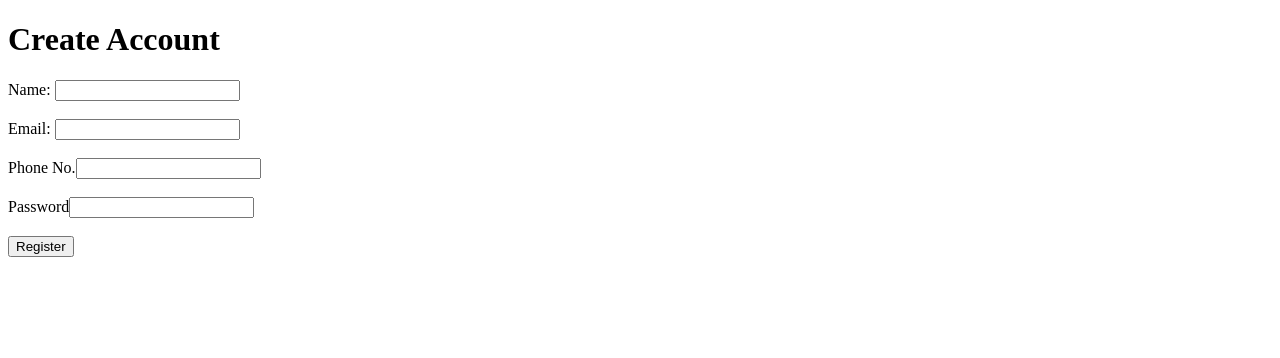
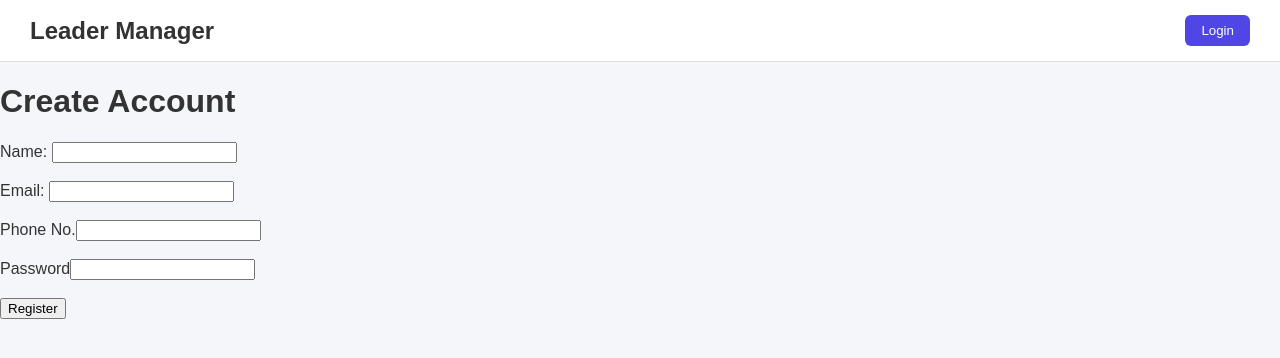
Before and after one commit to krishnavro/lead-manager, a React app in the folder Frontend/: page /register in a window 1280 px wide. Shown: the top 358 px of the page. Built offline with nearby package versions, Linux system fonts and the light colour scheme; the HTML template or start-up script is replaced by a standard one.

Commit message:
Adding styles

```diff
--- a/Frontend/src/App.jsx
+++ b/Frontend/src/App.jsx
@@ -1,4 +1,4 @@
-import {Routes,Route} from 'react-router-dom';
+import {Routes,Route,Navigate} from 'react-router-dom';
 import './App.css';
 import Register from './pages/Register';
 import Login from './pages/Login';
@@ -7,13 +7,16 @@ import ProtectedRoute from './components/ProtectedRoute';
 import AddLeads from './pages/AddLeads';
 import ViewLeads from './pages/ViewLeads';
 import EditLead from './pages/EditLead';
+import Navbar from './components/Navbar';
 
 function App() {
 
 
   return (
     <>
+    <Navbar/>
       <Routes>
+        <Route path='/' element={<Navigate to='/register' replace />}/>
         <Route path="/register" element={<Register/>}/>
         <Route path="/login" element={<Login/>}/>
         <Route path="/dashboard" element={<ProtectedRoute><Dashboard/></ProtectedRoute>}/>
--- /dev/null
+++ b/Frontend/src/components/Navbar.jsx
@@ -0,0 +1,38 @@
+import React from 'react'
+import { useLocation, useNavigate} from 'react-router-dom';
+import '../styles/navbar.css';
+import API from '../services/api';
+const Navbar = () => {
+    const location = useLocation();
+    const isRegister = location.pathname === '/register';
+    const isLogin = location.pathname === '/login';
+    const navigate = useNavigate();
+    async function handleLogout(){
+    const UserLogout = await API.post('/auth/logout');
+    navigate('/login');
+  }
+  return (
+    <nav className="navbar">
+    <h2>Leader Manager</h2>
+
+    <div className="nav-links">
+        {isRegister && (
+            <button onClick={()=> navigate('/login')}>Login</button>)}
+
+        {isLogin && (
+            <button onClick={()=> navigate('/register')}
+        >Register</button>)}
+
+        {!isRegister && !isLogin && (
+            <>
+                <button onClick={()=> navigate('/dashboard')}>Dashboard</button>
+                <button onClick={() => navigate('/viewleads')}>View Leads</button>
+                <button onClick={handleLogout}>Logout</button>
+            </>
+        )}
+    </div>
+</nav>
+  )
+}
+
+export default Navbar
--- a/Frontend/src/main.jsx
+++ b/Frontend/src/main.jsx
@@ -3,6 +3,7 @@ import { createRoot } from 'react-dom/client'
 import {BrowserRouter} from 'react-router-dom';
 import './index.css'
 import App from './App.jsx'
+import './styles/global.css'
 
 createRoot(document.getElementById('root')).render(
   <StrictMode>
--- a/Frontend/src/pages/Dashboard.jsx
+++ b/Frontend/src/pages/Dashboard.jsx
@@ -53,43 +53,45 @@ const Dashboard = () => {
   }
 
   return (
-    <div>
+    <div className='dashboard-container'>
       <h1>Lead Manageer Dashboard</h1>
 
       {user ? (
-        <h2>Welcome, {user.name}</h2>
+        <h2>Welcome, {user?.name}</h2>
       ): (
         <p>User Loading.......</p>
       )}
-      <div>
+      <div className='stats-contatiner'>
         <h2>Lead Summary</h2>
-        <div>
+        <div className='stat-card'>
           <h3>Total Leads</h3>
           <p>{totalLeads}</p>
         </div>
-        <div>
+        <div className='stat-card'>
           <h3>New</h3>
           <p>{newLeads}</p>
         </div>
-        <div>
+        <div className='stat-card'>
         <h3>Contacted</h3>
         <p>{contactedLeads}</p>
         </div>
 
-        <div>
+        <div className='stat-card'>
             <h3>Qualified</h3>
             <p>{qualifiedLeads}</p>
         </div>
 
-        <div>
+        <div className='stat-card'>
             <h3>Lost</h3>
             <p>{lostLeads}</p>
         </div>
       </div>
       <br/>
+      <div className='dashboard-actions'>
       <button onClick={addLeads}>Add Leads</button><br/><br/>
       <button onClick={viewLeads}>View Leads</button><br/><br/>
       <button onClick={handleLogout}>Logout</button>
+    </div>
     </div>
   );
 }
--- /dev/null
+++ b/Frontend/src/styles/dashboard.css
@@ -0,0 +1,3 @@
+.dashboard-container {
+    padding: 30px;
+}
--- /dev/null
+++ b/Frontend/src/styles/global.css
@@ -0,0 +1,10 @@
+* {
+    box-sizing: border-box;
+}
+
+body {
+    margin: 0;
+    font-family: Arial, sans-serif;
+    background-color: #f4f6f9;
+    color: #333;
+}
--- /dev/null
+++ b/Frontend/src/styles/navbar.css
@@ -0,0 +1,25 @@
+.navbar {
+    display: flex;
+    justify-content: space-between;
+    align-items: center;
+    padding: 15px 30px;
+    background-color: white;
+    border-bottom: 1px solid #ddd;
+}
+
+.navbar h2 {
+    margin: 0;
+}
+
+.nav-links {
+    display: flex;
+    gap: 15px;
+}
+.navbar button {
+    padding: 8px 16px;
+    border: none;
+    background-color: #4f46e5;
+    color: white;
+    border-radius: 6px;
+    cursor: pointer;
+}
```
